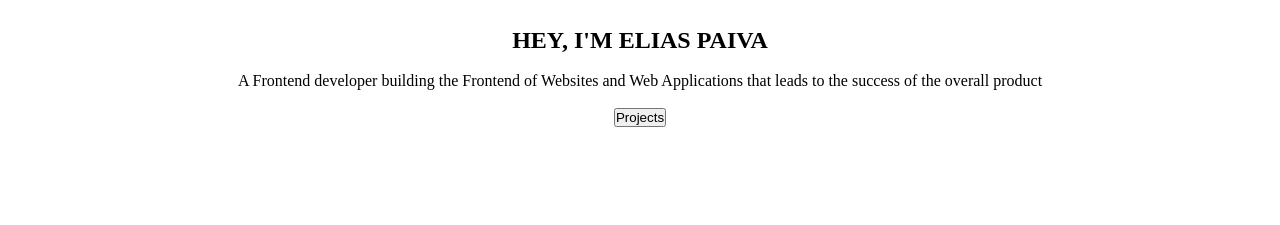
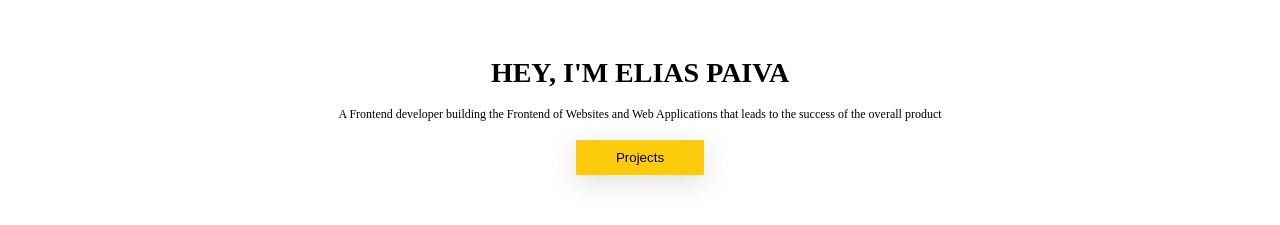
Before and after one commit to elias-paivaSA/portfolio, a plain HTML site: page index.html in a window 1280 px wide. Shown: the part 63-288 px from the top of the page. Drawn offline with Linux system fonts and the light colour scheme.

Commit message:
styling the page

```diff
--- a/style.css
+++ b/style.css
@@ -50,9 +50,32 @@
     padding-top: 23px;
   }
 
+  #main {
+    background-color: #F6F6F6;
+  }
+
   #main-container {
-    margin: 30px 50px 0 50px;
+    margin: 60px 50px 0 50px;
     display: flex;
     flex-direction: column;
     align-items: center;
   }
+
+  #main-heading {
+    font-weight: 900;
+    font-size: 28px;
+  }
+
+  #main-paragraph {
+    font-size: 12px;
+  }
+
+  button {
+    background-color: rgb(252,204,12);
+    box-shadow: rgba(100, 100, 111, 0.2) 0px 7px 29px 0px;
+    padding: 10px 40px;
+    color: black;
+    border: none;
+    border-radius: 1px;
+
+  }
```
Also changed, not shown: colors/bckg.PNG (added), colors/button-bng.PNG (added).
